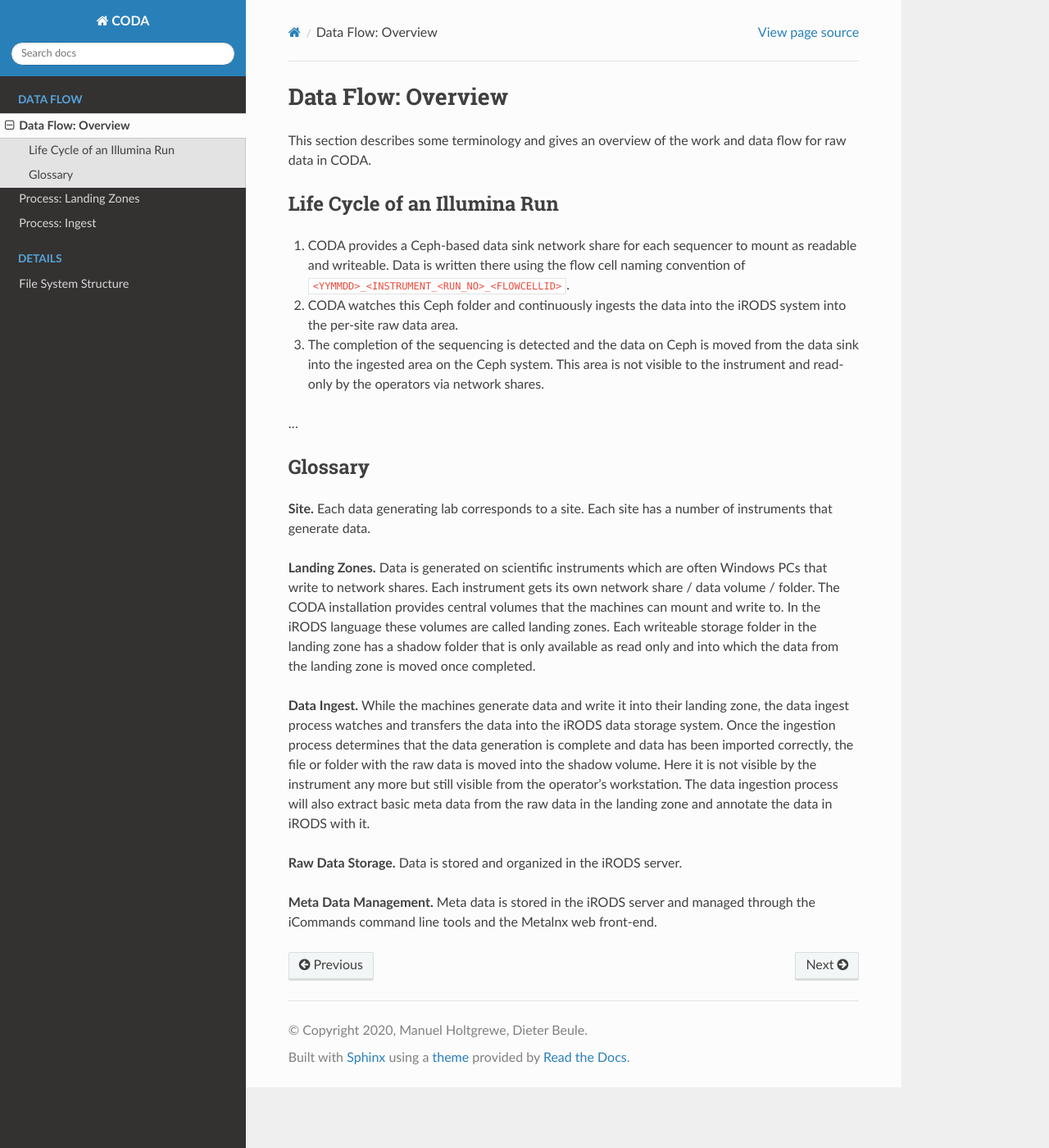
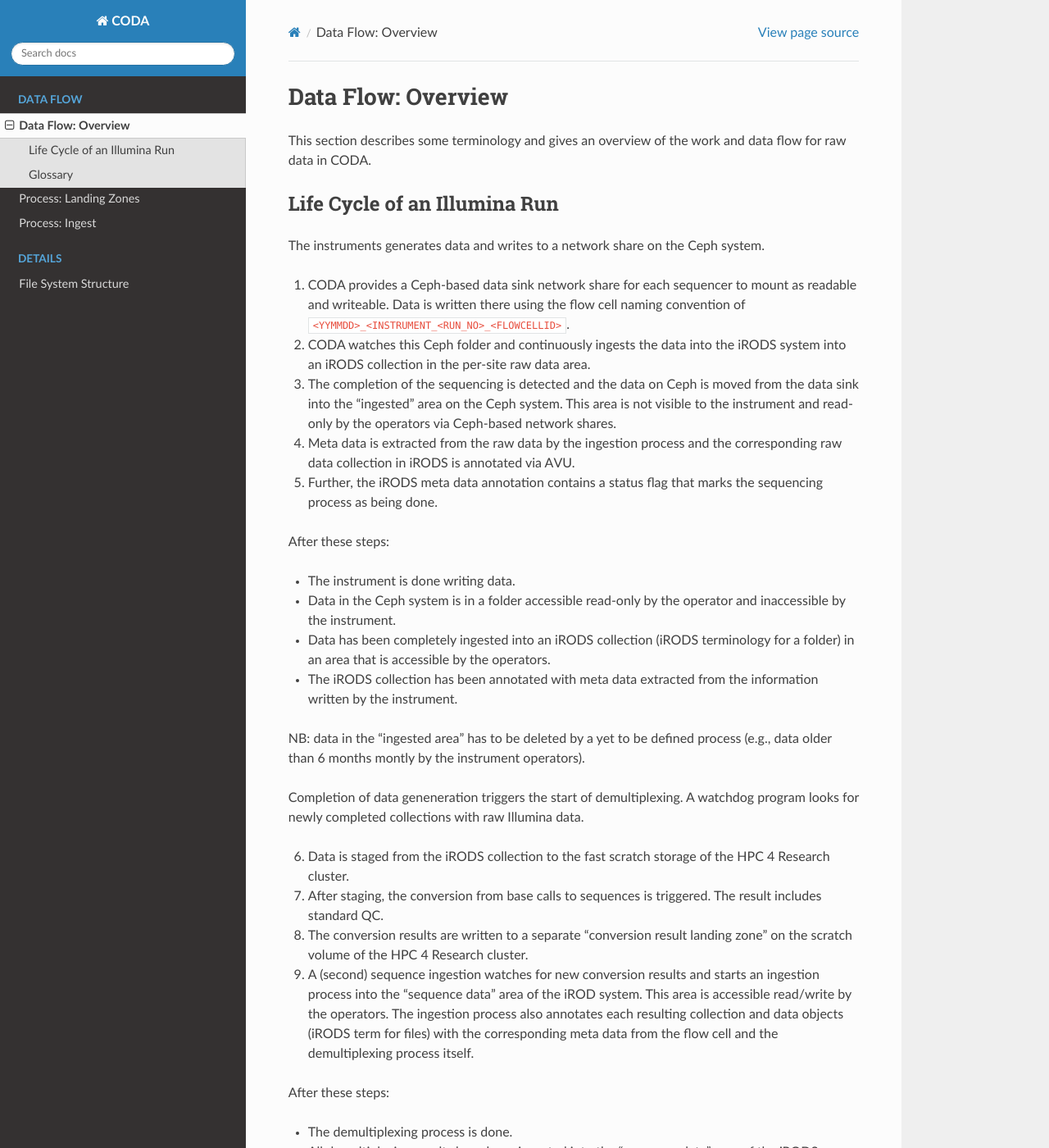
Before and after one commit to bihealth/rodeos-ingest, a Sphinx documentation site: the page built from docs/source/flow_overview.rst, in a window 1280 px wide and 1400 px high. Shown: the whole window at 82% size. Built offline with Sphinx 7.4.7 and the Read the Docs theme 2.0.0, drawn with Linux system fonts in a browser that asks for light colours; the version number could not be read and is left out; some of the changed text lies outside the part shown.

Commit message:
Update flow_overview.rst

```diff
--- a/docs/source/flow_overview.rst
+++ b/docs/source/flow_overview.rst
@@ -10,13 +10,66 @@ This section describes some terminology and gives an overview of the work and da
 Life Cycle of an Illumina Run
 -----------------------------
 
+The instruments generates data and writes to a network share on the Ceph system.
+
 1. CODA provides a Ceph-based data sink network share for each sequencer to mount as readable and writeable.
    Data is written there using the flow cell naming convention of ``<YYMMDD>_<INSTRUMENT_<RUN_NO>_<FLOWCELLID>``.
-2. CODA watches this Ceph folder and continuously ingests the data into the iRODS system into the per-site raw data area.
-3. The completion of the sequencing is detected and the data on Ceph is moved from the data sink into the ingested area on the Ceph system.
-   This area is not visible to the instrument and read-only by the operators via network shares.
+2. CODA watches this Ceph folder and continuously ingests the data into the iRODS system into an iRODS collection in the per-site raw data area.
+3. The completion of the sequencing is detected and the data on Ceph is moved from the data sink into the "ingested" area on the Ceph system.
+   This area is not visible to the instrument and read-only by the operators via Ceph-based network shares.
+4. Meta data is extracted from the raw data by the ingestion process and the corresponding raw data collection in iRODS is annotated via AVU.
+5. Further, the iRODS meta data annotation contains a status flag that marks the sequencing process as being done.
 
-...
+After these steps:
+
+- The instrument is done writing data.
+- Data in the Ceph system is in a folder accessible read-only by the operator and inaccessible by the instrument.
+- Data has been completely ingested into an iRODS collection (iRODS terminology for a folder) in an area that is accessible by the operators.
+- The iRODS collection has been annotated with meta data extracted from the information written by the instrument.
+
+NB: data in the "ingested area" has to be deleted by a yet to be defined process (e.g., data older than 6 months montly by the instrument operators).
+
+Completion of data geneneration triggers the start of demultiplexing.
+A watchdog program looks for newly completed collections with raw Illumina data.
+
+6. Data is staged from the iRODS collection to the fast scratch storage of the HPC 4 Research cluster.
+7. After staging, the conversion from base calls to sequences is triggered.
+   The result includes standard QC.
+8. The conversion results are written to a separate "conversion result landing zone" on the scratch volume of the HPC 4 Research cluster.
+9. A (second) sequence ingestion watches for new conversion results and starts an ingestion process into the "sequence data" area of the iROD system.
+   This area is accessible read/write by the operators.
+   The ingestion process also annotates each resulting collection and data objects (iRODS term for files) with the corresponding meta data from the flow cell and the demultiplexing process itself.
+
+After these steps:
+
+- The demultiplexing process is done.
+- All demultiplexing results have been ingested into the "sequence data" area of the iRODS system.
+- Demultiplexing results have been annotated with meta data from the sequencing and demultiplexing.
+
+NB: data is removed from the scratch volume of HPC 4 Research cluster automatically after 6 weeks.
+
+Now that the sequence creation is complete, data can be delivered.
+There exists a "project area" in the iRODS system with read/write permissions for the instrument operators.
+There is a folder for each of the projects with one sub folder for each of the sequencing runs related to the project.
+Delivery can happen in one of the following ways:
+
+- Instrument operators move data into the appropriate folder of the project area.
+  They also give read permissions to the project areas to one or more members of the recipient group.
+- Instrument operators give read permissions to collections in the raw data folder.
+  This can be done only on run folders and maybe on the lane level in case a customer buys a full lane.
+  With NovaSeq and NextSeq, this is an unlikely scenario because of high degree of per lane multiplexing.
+- Instrument operators give read access to either area using iRODS tickets.
+  This allows access to users outside of the member organization user repositories.
+
+Data access can happen in the following ways:
+
+- Via the iRODS protocol, e.g., the iRODS iCommands.
+- Via DavRods / mounting volumes.
+
+To be discussed:
+
+- How long should raw data, sequence data, and delivered data be kept?
+  Instrument operators could annotate the collections with
 
 --------
 Glossary
```
